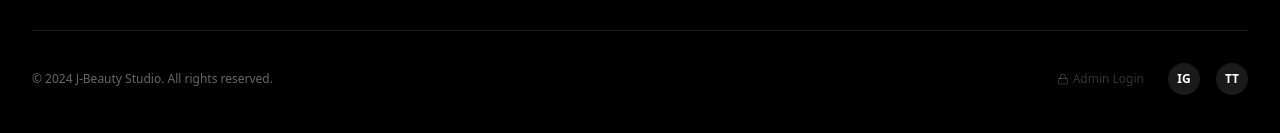
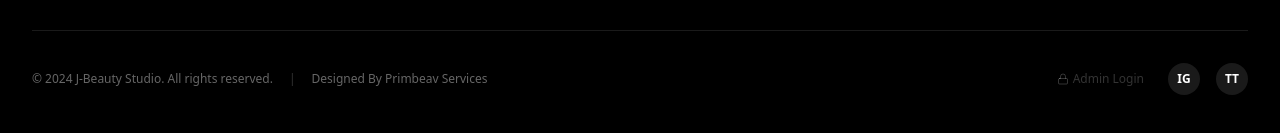
Before and after one commit to Cephaskris/j-beauty-studio, a React (Vite) app: page / in a window 1280 px wide. Shown: the part 6133-6266 px from the top of the page. Built offline with nearby package versions, Linux system fonts and the light colour scheme; no server answers; the database is empty.

Commit message:
Add Designed By Primbeav Services to footer

```diff
--- a/App.tsx
+++ b/App.tsx
@@ -512,7 +512,11 @@ export default function App() {
           </div>
 
           <div className="pt-8 border-t border-white/10 flex flex-col md:flex-row justify-between items-center gap-4">
-            <p className="text-white/40 text-xs">© 2024 J-Beauty Studio. All rights reserved.</p>
+            <div className="flex flex-col md:flex-row gap-2 md:gap-4 items-center text-white/40 text-xs text-center md:text-left">
+              <p>© 2024 J-Beauty Studio. All rights reserved.</p>
+              <span className="hidden md:block text-white/20">|</span>
+              <p>Designed By <a href="https://primbeav.com.ng" target="_blank" rel="noopener noreferrer" className="hover:text-amber-500 transition-colors">Primbeav Services</a></p>
+            </div>
             <div className="flex items-center gap-6">
               <button
                 onClick={() => setIsAdminOpen(true)}
```
